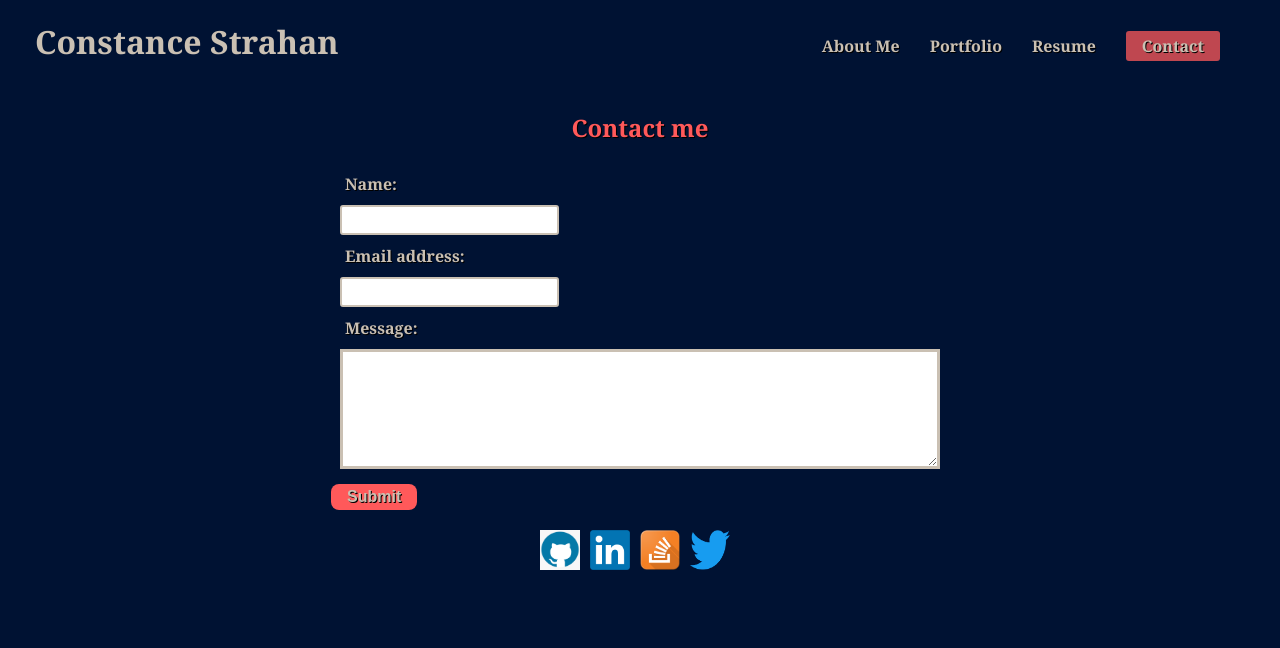
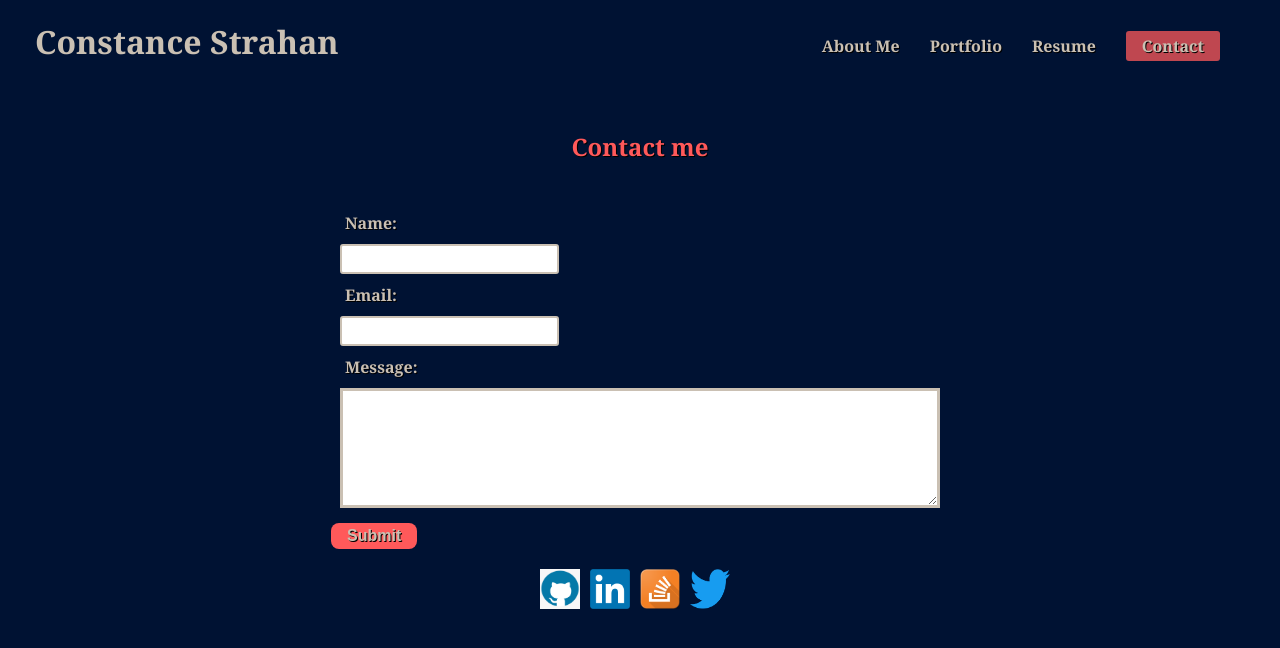
Before and after one commit to ConnieMarie/react-port, a React (Create React App) app: page / in a window 1280 px wide. Both pictures are taken after a click on the item "Contact". Shown: the top 648 px of the page. Built offline with nearby package versions, Linux system fonts and the light colour scheme.

Commit message:
added emailjs for contact form functionality

```diff
--- a/package.json
+++ b/package.json
@@ -4,6 +4,7 @@
   "homepage": "https://conniemarie.github.io/react-port",
   "private": true,
   "dependencies": {
+    "@emailjs/browser": "^3.10.0",
     "gh-pages": "^4.0.0",
     "react": "^17.0.2",
     "react-dom": "^17.0.2",
--- a/src/App.css
+++ b/src/App.css
@@ -306,8 +306,13 @@ textarea {
 }
 
 .error-text {
+  color: #ff0202;
+  padding: 5%;
+}
+
+.success-text {
   color: #57f1b1;
-  padding: 5%;
+  padding-bottom: 5%;
 }
 
 .qr-container {
--- a/src/components/Contact/index.js
+++ b/src/components/Contact/index.js
@@ -1,64 +1,114 @@
-import React, { useState } from 'react';
+import React, { useState, useRef } from "react";
+import emailjs from "@emailjs/browser";
 
-import { validateEmail } from '../../utils/helpers';
+import { validateEmail } from "../../utils/helpers";
 
 function ContactForm() {
-  const [formState, setFormState] = useState({ name: '', email: '', message: '' });
-
-  const [errorMessage, setErrorMessage] = useState('');
+  const [formState, setFormState] = useState({
+    name: "",
+    email: "",
+    message: "",
+  });
+  const [successMessage, setSuccessMessage] = useState("");
+  const [errorMessage, setErrorMessage] = useState("");
   const { name, email, message } = formState;
+  const form = useRef();
 
   const handleSubmit = (e) => {
     e.preventDefault();
     if (!errorMessage) {
-      console.log('Submit Form', formState);
+      emailjs
+        .sendForm(
+          "service_ujg9ene",
+          "template_i2hexrg",
+          form.current,
+          "x98v2CDYHOQyl7lzI"
+        )
+        .then(
+          (result) => {
+            setSuccessMessage("Your message has been sent successfully!");
+            setFormState({ ...formState, [e.target.name]: e.target.value });
+            console.log(result.text);
+          },
+          (error) => {
+            console.log(error.text);
+          }
+        );
+    } else {
+      console.log("Error:", errorMessage);
     }
+
   };
 
   const handleChange = (e) => {
-    if (e.target.name === 'email') {
+    if (e.target.name === "email") {
       const isValid = validateEmail(e.target.value);
       if (!isValid) {
-        setErrorMessage('Your email is invalid.');
+        setErrorMessage("Your email is invalid.");
       } else {
-        setErrorMessage('');
+        setErrorMessage("");
       }
     } else {
       if (!e.target.value.length) {
         setErrorMessage(`${e.target.name} is required.`);
       } else {
-        setErrorMessage('');
+        setErrorMessage("");
       }
     }
     if (!errorMessage) {
       setFormState({ ...formState, [e.target.name]: e.target.value });
-      console.log('Handle Form', formState);
+      console.log("Handle Form", formState);
     }
   };
 
   return (
-    <section className='form-container'>
-      <h1 className='pageTitle'>Contact me</h1>
-      <form id="contact-form" onSubmit={handleSubmit}>
+    <section className="contact-me">
+      <h1 className="pageTitle">Contact me</h1>
+      <div className="form-container">
+
+      <form id="contact-form" ref={form} onSubmit={handleSubmit}>
         <div>
           <label htmlFor="name">Name:</label>
-          <input type="text" name="name" defaultValue={name} onBlur={handleChange} />
+          <input
+            type="text"
+            name="name"
+            defaultValue={name}
+            onBlur={handleChange}
+          />
         </div>
         <div>
-          <label htmlFor="email">Email address:</label>
-          <input type="email" name="email" defaultValue={email} onBlur={handleChange} />
+          <label htmlFor="email">Email:</label>
+          <input
+            type="email"
+            name="email"
+            defaultValue={email}
+            onBlur={handleChange}
+          />
         </div>
         <div>
           <label htmlFor="message">Message:</label>
-          <textarea name="message" rows="5" defaultValue={message} onBlur={handleChange} />
+          <textarea
+            name="message"
+            defaultValue={message}
+            rows="5"
+            onBlur={handleChange}
+          />
         </div>
         {errorMessage && (
           <div>
             <p className="error-text">{errorMessage}</p>
           </div>
         )}
-        <button type="submit">Submit</button>
+        {successMessage && (
+          <div>
+            <p className="success-text">{successMessage}</p>
+          </div>
+        )}
+        <button type="submit" onBlur={handleSubmit}>
+          Submit
+        </button>
       </form>
+      </div>
     </section>
   );
 }
```
Also changed, not shown: 1 other file (tests, documents, lock files or other folders).
